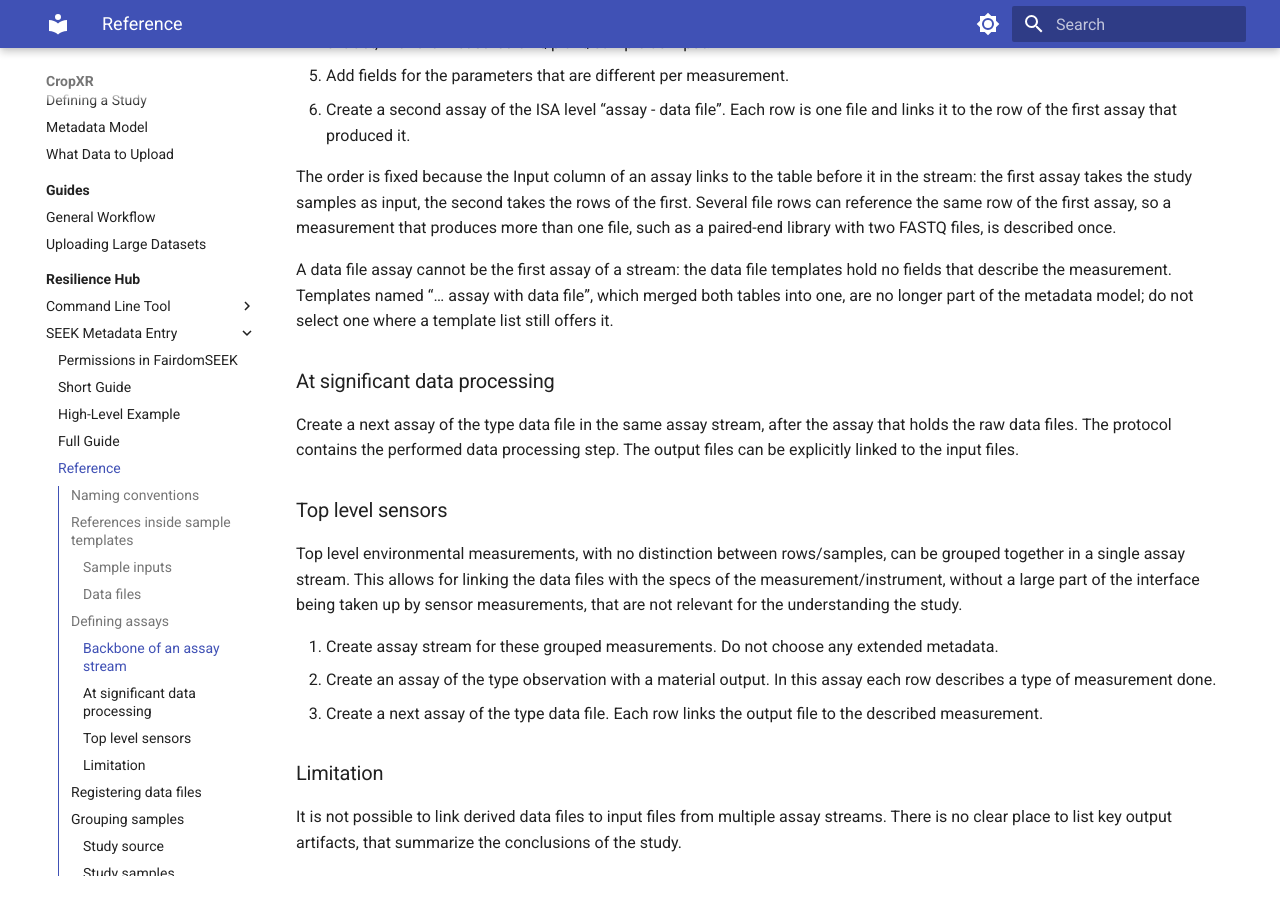
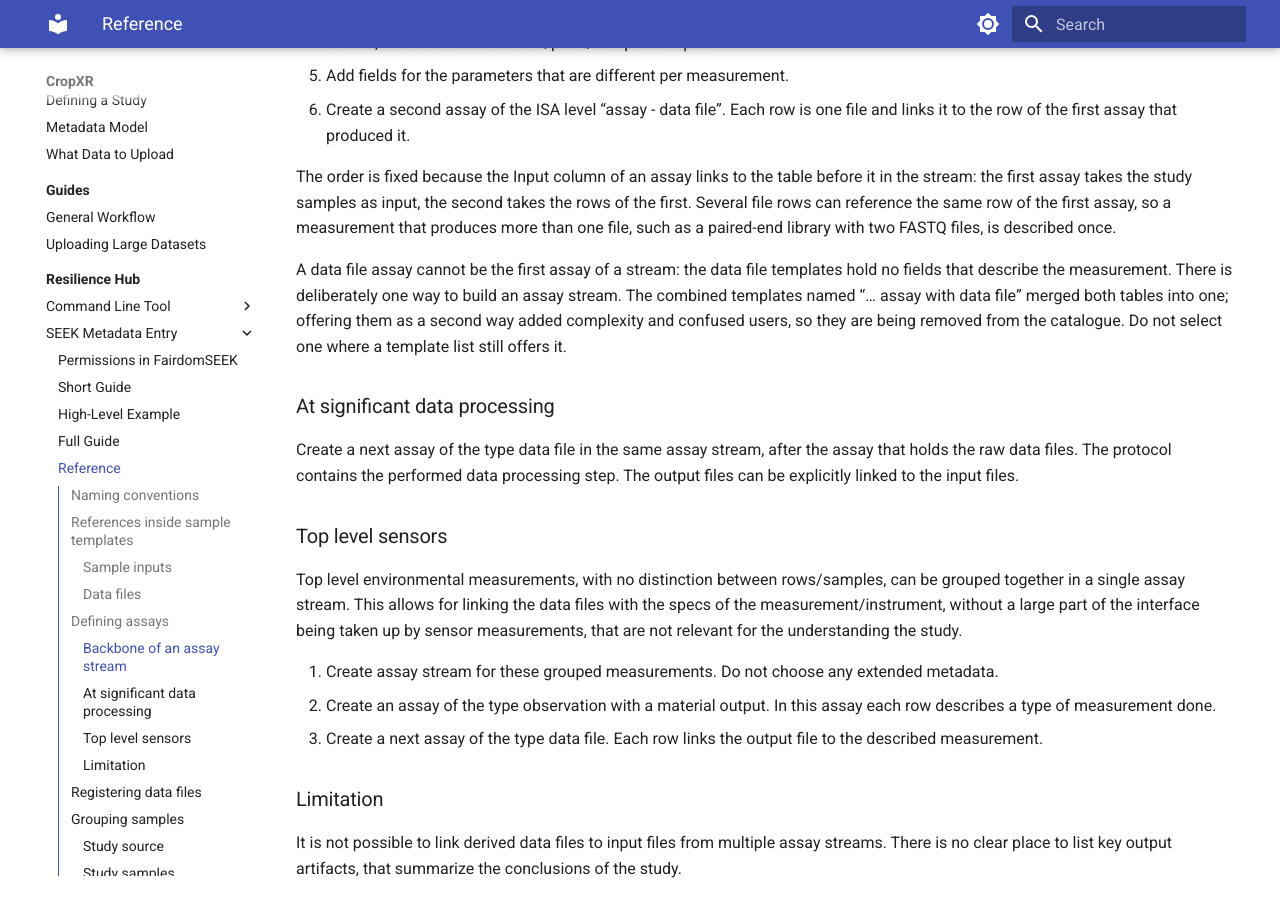
Before and after one commit to CropXR/documentation, an MkDocs documentation site: the page built from docs/resilience-hub/seek/reference.md, in a window 1280 px wide and 900 px high, scrolled down 1935 px. Built offline with MkDocs 1.6.1 and Material for MkDocs 9.7.7, drawn with Linux system fonts in a browser that asks for light colours.

Commit message:
docs(seek): the combined templates go because they confuse users, not because of a model version

```diff
--- a/docs/resilience-hub/seek/reference.md
+++ b/docs/resilience-hub/seek/reference.md
@@ -70,7 +70,7 @@ Every assay stream is built the same way, and the backbone is created before any
 
 The order is fixed because the Input column of an assay links to the table before it in the stream: the first assay takes the study samples as input, the second takes the rows of the first. Several file rows can reference the same row of the first assay, so a measurement that produces more than one file, such as a paired-end library with two FASTQ files, is described once.
 
-A data file assay cannot be the first assay of a stream: the data file templates hold no fields that describe the measurement. Templates named “… assay with data file”, which merged both tables into one, are no longer part of the metadata model; do not select one where a template list still offers it.
+A data file assay cannot be the first assay of a stream: the data file templates hold no fields that describe the measurement. There is deliberately one way to build an assay stream. The combined templates named “… assay with data file” merged both tables into one; offering them as a second way added complexity and confused users, so they are being removed from the catalogue. Do not select one where a template list still offers it.
 
 ### At significant data processing
 
```
